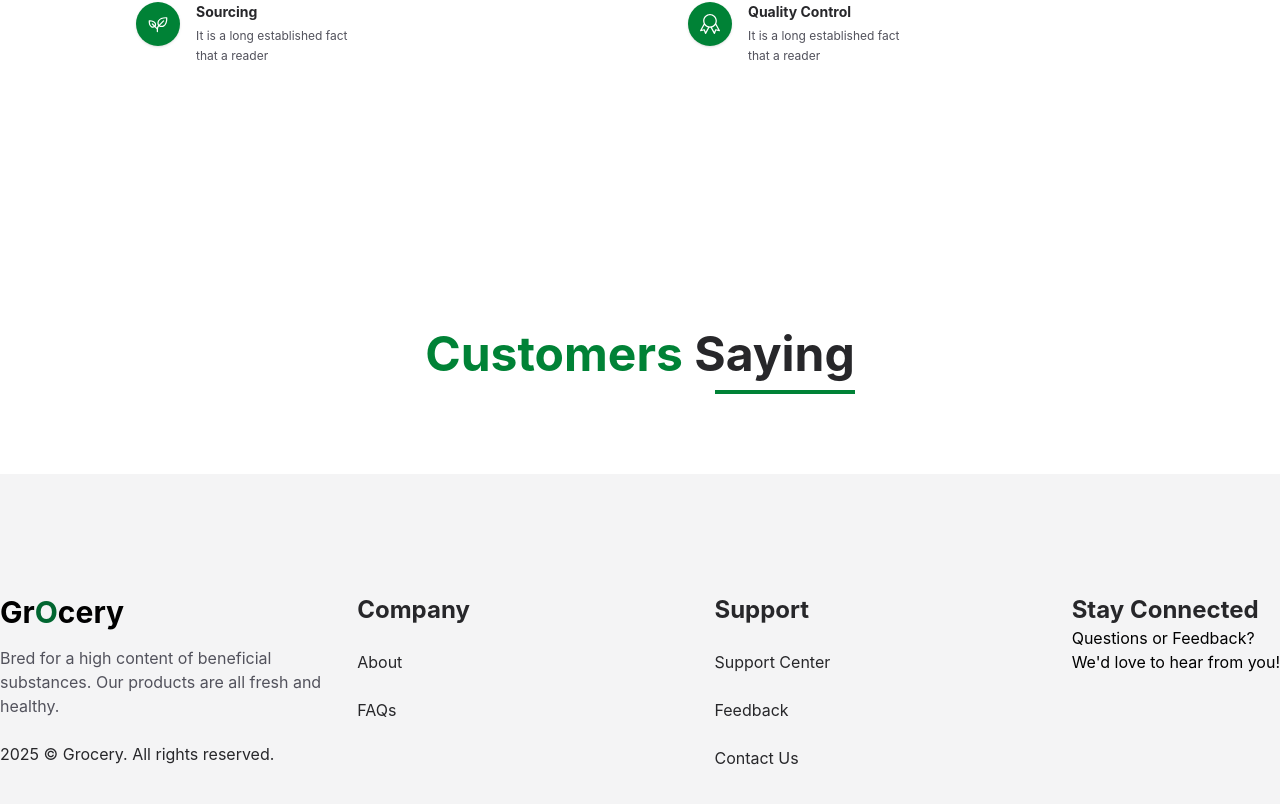
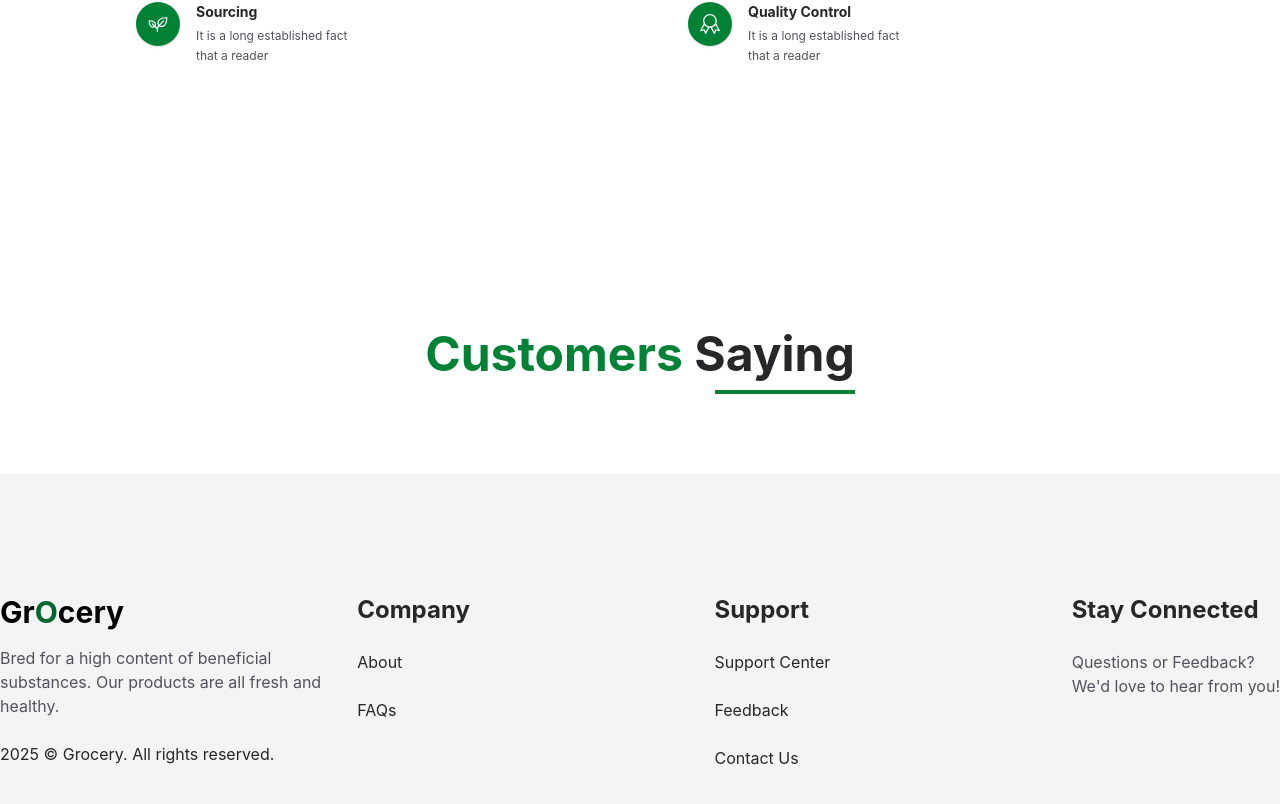
Before and after one commit to Nabeela-Kanwal/Grocery-store-react, a React (Vite) app: page / in a window 1280 px wide. Shown: the part 6534-7338 px from the top of the page. Built offline with nearby package versions, Linux system fonts and the light colour scheme.

Commit message:
fixed issue

```diff
--- a/src/components/Footer/Footer.jsx
+++ b/src/components/Footer/Footer.jsx
@@ -54,10 +54,11 @@ const Footer = () => {
         </ul>
         <div>
           <h5 className="text-zinc-800 text-2xl font-bold">Stay Connected</h5>
-          <p>
+          <p className="mt-6 text-zinc-600">
             Questions or Feedback? <br />
             We'd love to hear from you!
           </p>
+          <div></div>
         </div>
       </div>
     </footer>
```
